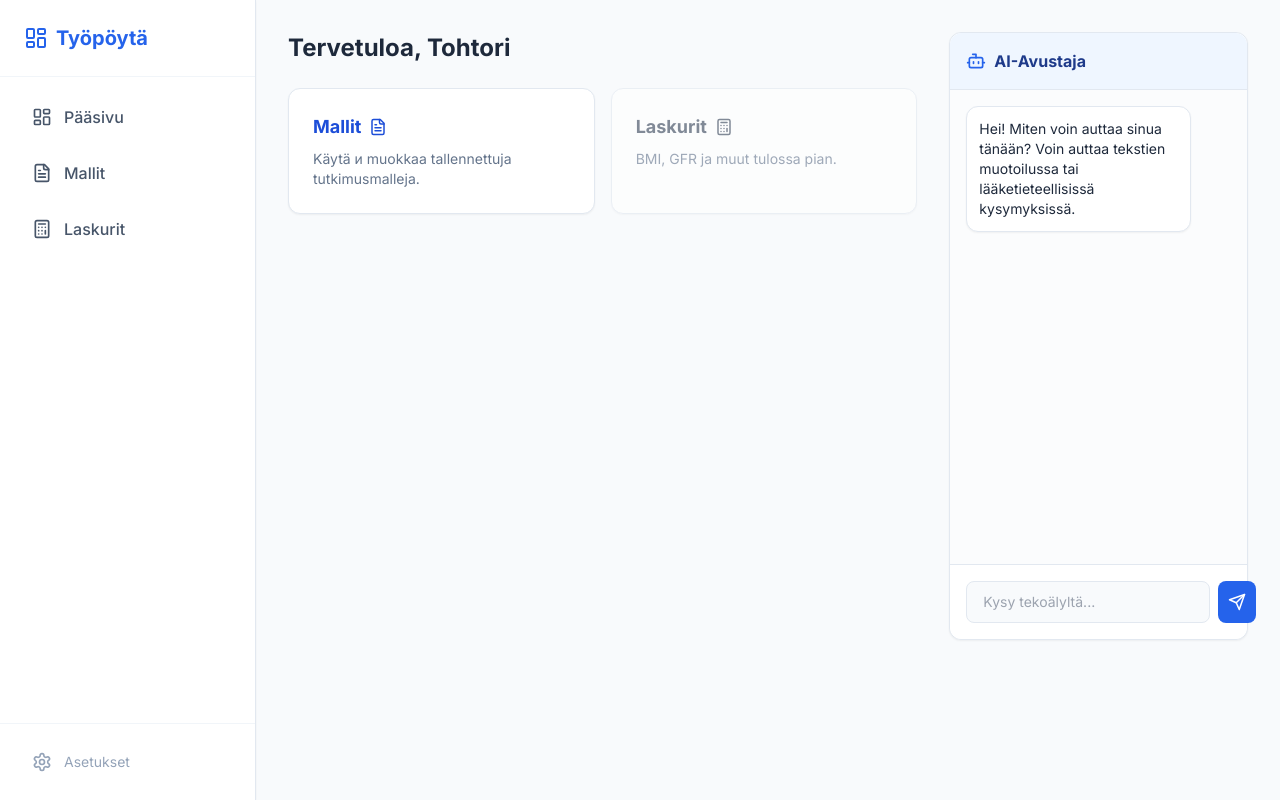
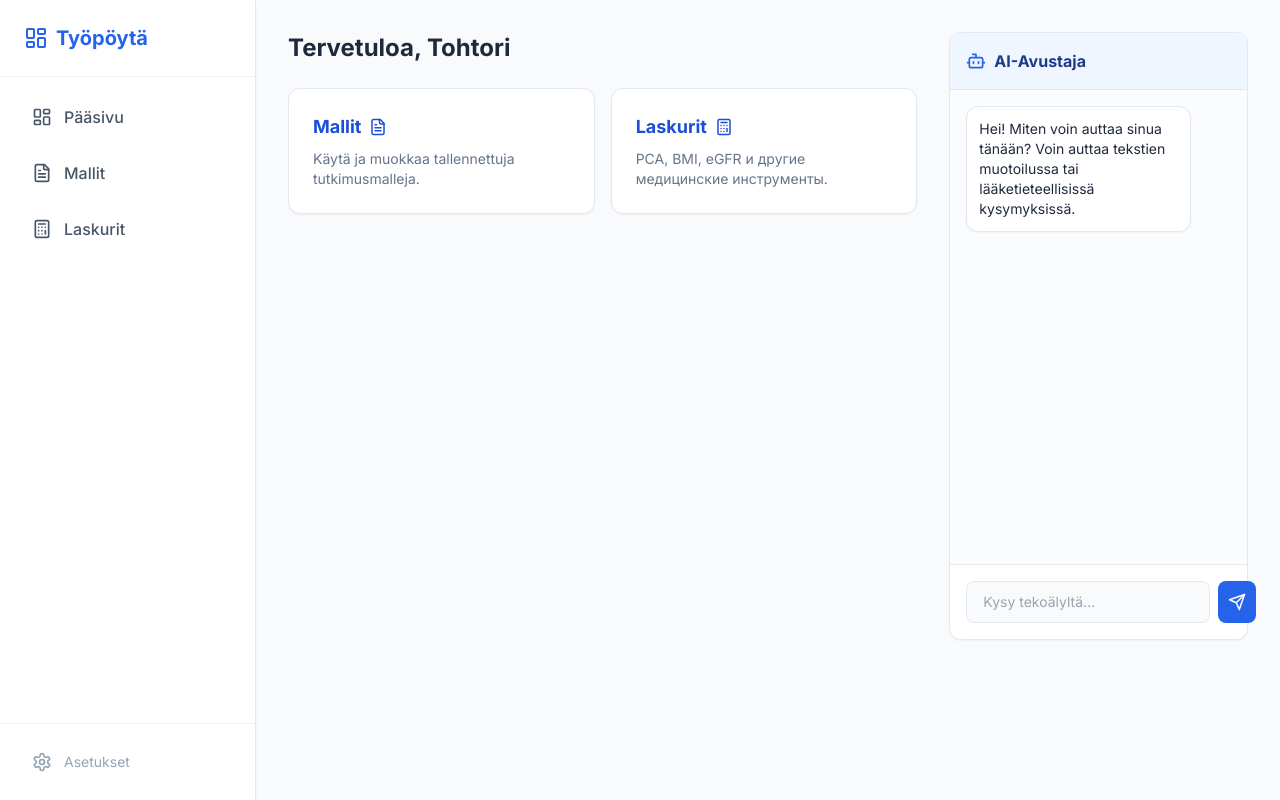
Before and after one commit to kapiur/LaakarinTyopoyta, a Next.js app: page / in a window 1280 px wide. Built offline with nearby package versions, Linux system fonts and the light colour scheme.

Commit message:
Update page.tsx

```diff
--- a/app/page.tsx
+++ b/app/page.tsx
@@ -1,7 +1,7 @@
 "use client";
 import { useState } from 'react';
 import { Send, Bot, FileText, Calculator } from 'lucide-react';
-import Link from 'next/link'; // Импортируем Link для навигации
+import Link from 'next/link';
 
 export default function Dashboard() {
   const [chatInput, setChatInput] = useState('');
@@ -30,7 +30,7 @@ export default function Dashboard() {
         setMessages(prev => [...prev, { role: 'assistant', content: data.content }]);
       }
     } catch (error) {
-      console.error("Гребенная ошибка AI:", error);
+      console.error("AI-virhe:", error);
     } finally {
       setIsLoading(false);
     }
@@ -42,21 +42,21 @@ export default function Dashboard() {
         <h2 className="text-2xl font-bold text-slate-800">Tervetuloa, Tohtori</h2>
 
         <div className="grid grid-cols-1 md:grid-cols-2 gap-4">
-          {/* КЛИКАБЕЛЬНАЯ КАРТОЧКА MALLIT */}
+          {/* КАРТОЧКА MALLIT */}
           <Link href="/templates" className="block p-6 bg-white rounded-xl shadow-sm border border-slate-200 hover:border-blue-500 transition-all group">
             <h3 className="font-bold text-lg mb-2 text-blue-700 group-hover:text-blue-600 flex items-center gap-2">
               Mallit <FileText size={18} />
             </h3>
-            <p className="text-sm text-slate-500">Käytä и muokkaa tallennettuja tutkimusmalleja.</p>
+            <p className="text-sm text-slate-500">Käytä ja muokkaa tallennettuja tutkimusmalleja.</p>
           </Link>
 
-          {/* КАРТОЧКА LASKURIT (ПОКА ПРОСТО ДИВ) */}
-          <div className="p-6 bg-white rounded-xl shadow-sm border border-slate-200 opacity-60">
-            <h3 className="font-bold text-lg mb-2 text-slate-700 flex items-center gap-2">
+          {/* КАРТОЧКА LASKURIT (ТЕПЕРЬ ЖИВАЯ) */}
+          <Link href="/calculators" className="block p-6 bg-white rounded-xl shadow-sm border border-slate-200 hover:border-blue-500 transition-all group">
+            <h3 className="font-bold text-lg mb-2 text-blue-700 group-hover:text-blue-600 flex items-center gap-2">
               Laskurit <Calculator size={18} />
             </h3>
-            <p className="text-sm text-slate-500">BMI, GFR ja muut tulossa pian.</p>
-          </div>
+            <p className="text-sm text-slate-500">PCA, BMI, eGFR и другие медицинские инструменты.</p>
+          </Link>
         </div>
       </div>
 
```
